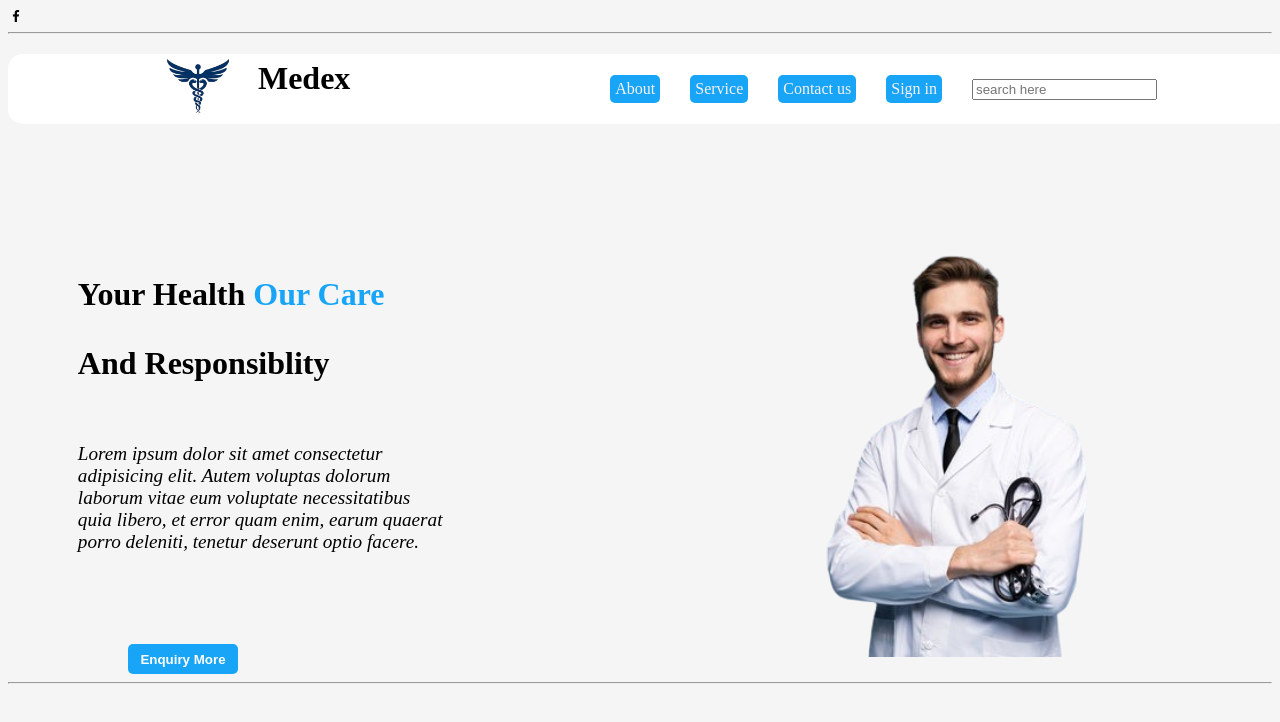
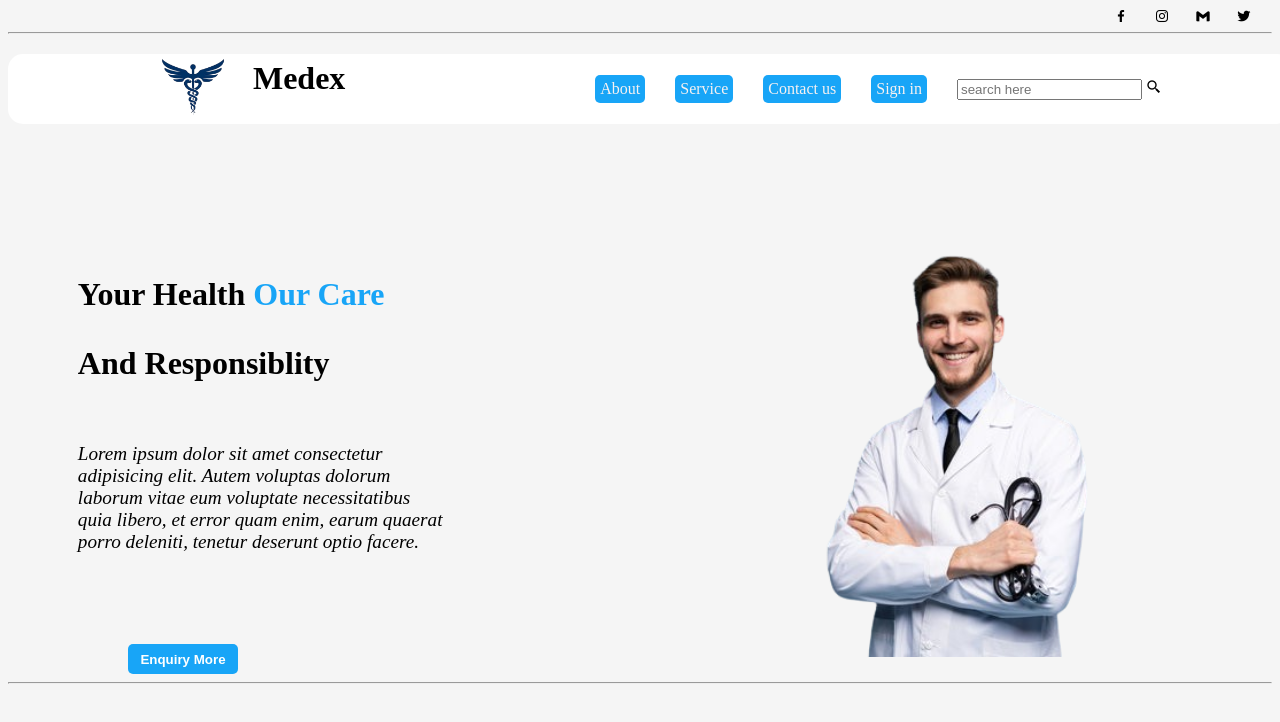
Before and after one commit to TasinLunatic/HTML_project, a plain HTML site: page Html and css/index.html in a window 1280 px wide. Drawn offline with nearby package versions, Linux system fonts and the light colour scheme.

Commit message:
Media done

```diff
--- a/Html and css/index.html
+++ b/Html and css/index.html
@@ -10,8 +10,13 @@
 </head>
 <body>
 
-    <div class="media">
-        <i class='bx bxl-facebook'></i>
+    <div class="media_link">
+        <div class="media">
+            <i class='bx bxl-facebook'></i>
+            <i class='bx bxl-instagram'></i>
+            <i class='bx bxl-gmail' ></i>
+            <i class='bx bxl-twitter' ></i>
+        </div>
     </div>
 
     <hr>
@@ -36,6 +41,7 @@
            <a class="main_button" href="./Sign.html">Sign in</a>
            <div class="search">
             <input type="search" placeholder="search here">
+            <i class='bx bx-search-alt-2' ></i>
         </div>
         </div>
 
@@ -50,14 +56,12 @@
             <div class="details">
                <p> Lorem ipsum dolor sit amet consectetur <br> adipisicing elit. Autem voluptas dolorum <br> laborum vitae eum voluptate necessitatibus <br>quia libero, et error quam enim, earum quaerat <br> porro deleniti, tenetur deserunt optio facere.</p>
             </div>
-
         </div>
 
         <div class="image">
             <img src="./main-removebg-preview.png" alt="" srcset="">
         </div>
     </div>
-
     <button>Enquiry More</button>
 
     <hr>
--- a/Html and css/style.css
+++ b/Html and css/style.css
@@ -23,7 +23,13 @@ body{
 
 }
 .media{
+
     display: flex;
+    justify-content:end;
+    margin-right: 20px;
+    gap: 25px;
+    cursor: pointer;
+
 }
 .name_main{
     display: flex;
```
